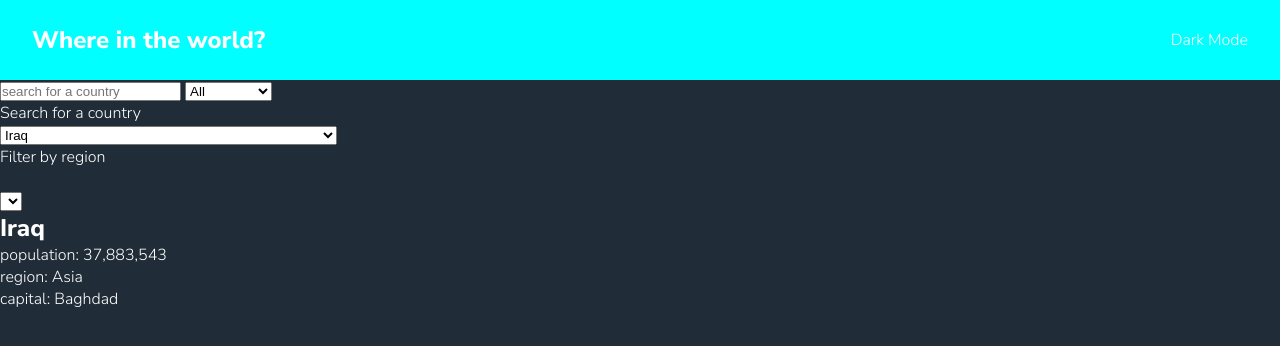
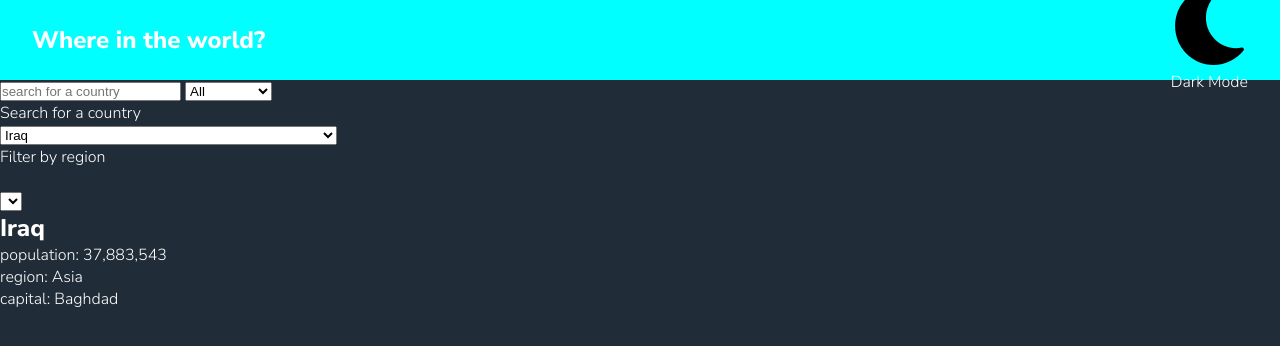
Before and after one commit to IuliiaKonovalova/frontend-mentor-rest-countries-api, a plain HTML site: page index.html in a window 1280 px wide. Drawn offline with Linux system fonts and the light colour scheme.

Commit message:
Add dark mode icon

```diff
--- a/index.html
+++ b/index.html
@@ -18,7 +18,7 @@
     <nav class="navbar">
       <h1 class="navbar__title">Where in the world?</h1>
       <figure class="toggleState">
-
+        <img src="assets/images/darkmode_icon.svg" alt="dark mode icon">
         <figcaption>Dark Mode</figcaption>
       </figure>
     </nav>
```
Also changed, not shown: assets/images/darkmode_icon.svg (added).
